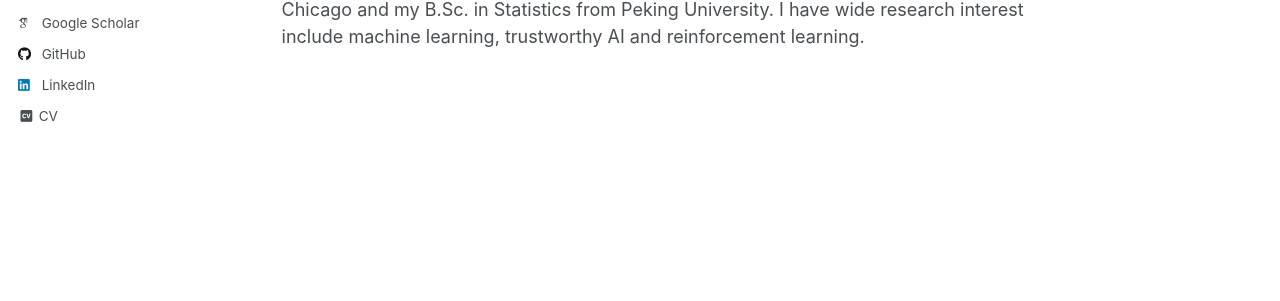
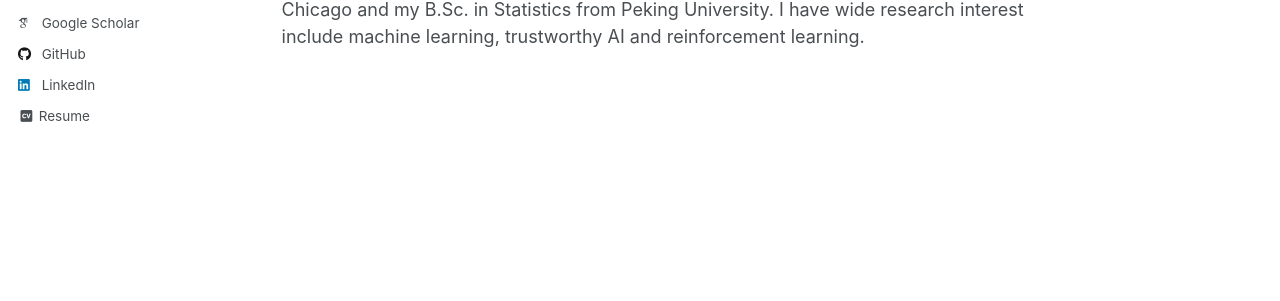
Before and after one commit to scotthanyang/scotthanyang.github.io, a Jekyll site: the page built from _pages/about.md, in a window 1280 px wide. Shown: the part 314-615 px from the top of the page. Built offline with Jekyll 4.4.1, drawn with Linux system fonts in a browser that asks for light colours; some web fonts are replaced; a script that is not in the unit is left out.

Commit message:
Update author-profile.html

```diff
--- a/_includes/author-profile.html
+++ b/_includes/author-profile.html
@@ -123,7 +123,7 @@
       {% if author.linkedin %}
         <li><a href="https://www.linkedin.com/in/{{ author.linkedin }}"><i class="fab fa-fw fa-linkedin icon-pad-right" aria-hidden="true"></i>LinkedIn</a></li>
       {% endif %}
-      <li><a href="/files/Hanyang Jiang_resume.pdf" rel="noopener noreferrer" target="_blank"><i class="ai ai-cv-square ai-fw" aria-hidden="true"></i> CV</a></li>
+      <li><a href="/files/Hanyang Jiang_resume.pdf" rel="noopener noreferrer" target="_blank"><i class="ai ai-cv-square ai-fw" aria-hidden="true"></i> Resume</a></li>
       {% if author.mastodon %}
         <li><a href="{{ author.mastodon }}"><i class="fab fa-fw fa-mastodon icon-pad-right" aria-hidden="true"></i>Mastodon</a></li>
       {% endif %}
```
